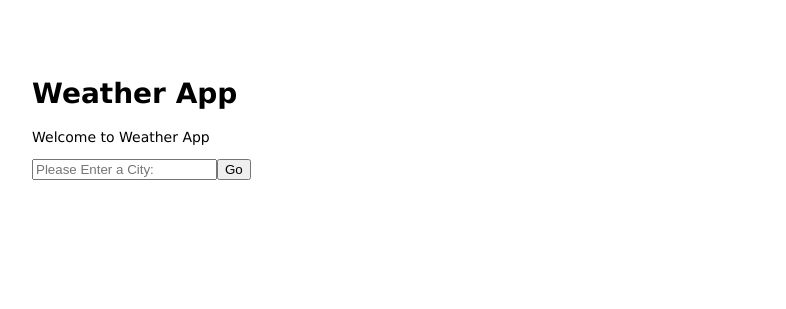
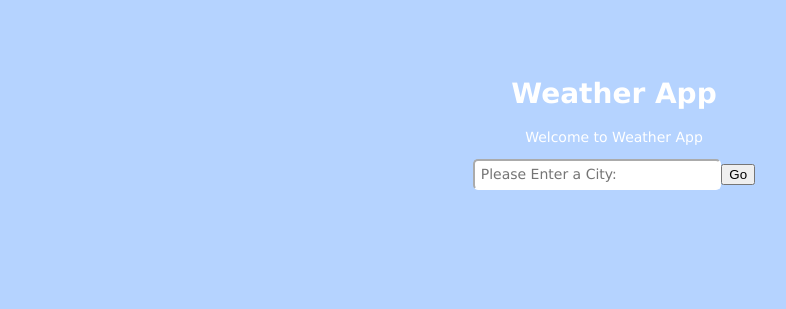
Before and after one commit to GustavMaki/teamweatherapp, a Node server app: page / in a window 1280 px wide. Shown: the top 309 px of the page, without its empty margins (26-812 px from the left). Run offline with Node 20, Linux system fonts and the light colour scheme.

Commit message:
changed css

```diff
--- a/public/stylesheets/style.css
+++ b/public/stylesheets/style.css
@@ -1,8 +1,52 @@
 body {
   padding: 50px;
   font: 14px "Lucida Grande", Helvetica, Arial, sans-serif;
+  background: #B5D3FF;
+  color: #fff;
 }
 
 a {
   color: #00B7FF;
 }
+
+.container {
+  text-align: center;
+  margin-bottom: 5%;
+}
+
+.weather{
+  text-align: center;
+  margin:0 auto;
+  background: #ffffff;
+  width: 20%;
+  border-radius: 10px;
+  color: #001433;
+}
+
+#txtCity{
+  font: 14px "Lucida Grande", Helvetica, Arial, sans-serif;
+  width: 20%;
+  background: #ffffff;
+  border-radius: 5px;
+  border-color:white;
+  padding:0.5%;
+  margin-bottom: 1%;
+}
+
+#txtButton{
+  font: 14px "Lucida Grande", Helvetica, Arial, sans-serif;
+  width: 10%;
+  padding:0.3%;
+  border-radius: 5px;
+  background: #001F4D;
+  color: #fff;
+}
+
+#result{
+  padding-top: 5px;
+  padding-bottom: 15px;
+}
+
+#alert{
+  color: red;
+}
```
